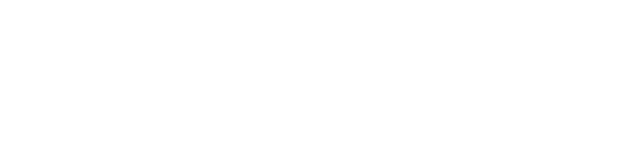
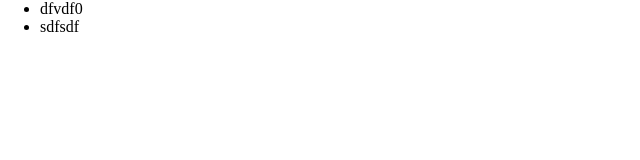
Before and after one commit to li-anna22/project_github, a plain HTML site: page index.html in a window 1280 px wide. Shown: the whole page, without its empty margins (0-640 px from the left). Drawn offline with Linux system fonts and the light colour scheme.

Commit message:
new branch

```diff
--- a/index.html
+++ b/index.html
@@ -7,5 +7,10 @@
     <title>Document</title>
     <link rel="stylesheet" href="./style.css" />
   </head>
-  <body></body>
+  <body>
+    <ul>
+      <li>dfvdf0</li>
+      <li>sdfsdf</li>
+    </ul>
+  </body>
 </html>
```
